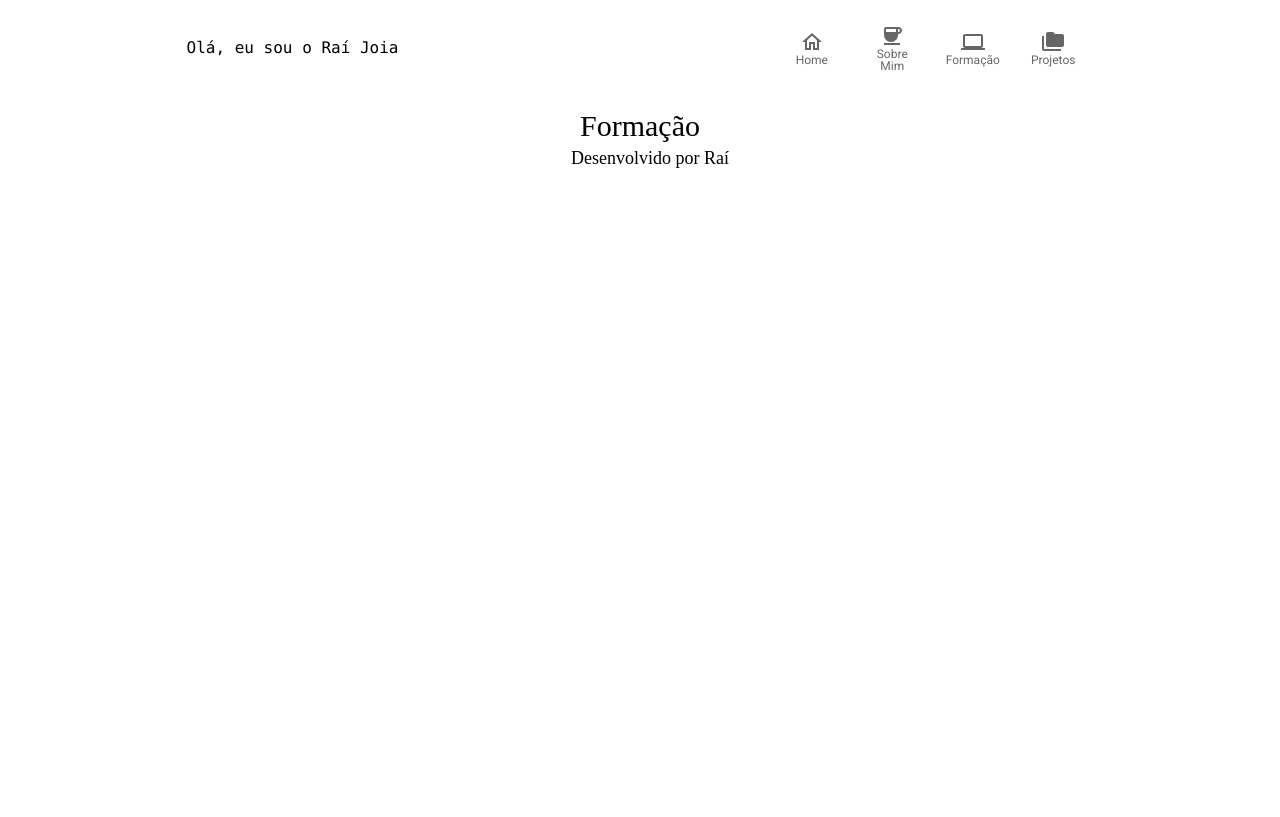
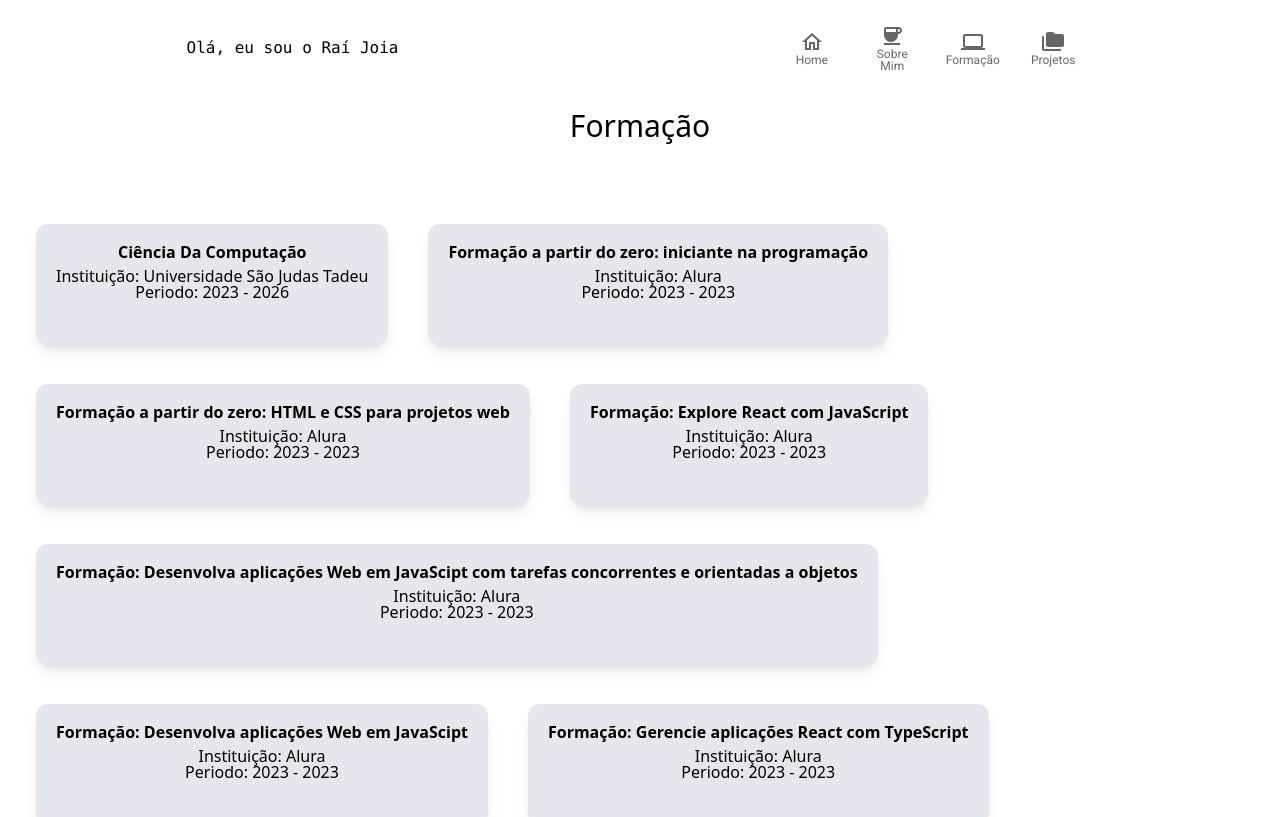
Before and after one commit to Raijoia/portfolio_2.0, a React (Vite) app: page /formacao in a window 1280 px wide. Shown: the top 817 px of the page. Built offline with nearby package versions, Linux system fonts and the light colour scheme.

Commit message:
page formacao ok

```diff
--- a/src/components/Title/index.tsx
+++ b/src/components/Title/index.tsx
@@ -4,7 +4,7 @@ interface TitleProps {
 
 const Title = ( { children } :TitleProps) => {
   return (
-    <h3 className="text-center text-3xl mt-8">{children}</h3>
+    <h3 className="text-center text-3xl mt-8 font-sans">{children}</h3>
   )
 }
 
--- a/src/index.css
+++ b/src/index.css
@@ -3,7 +3,7 @@
 @tailwind utilities;
 
 * {
-	font-family: 'Montserrat', sans-serif;;
+	font-family: 'Montserrat', sans-serif;
 }
 
 html, body, div, span, applet, object, iframe,
--- a/src/pages/Formacao/index.tsx
+++ b/src/pages/Formacao/index.tsx
@@ -1,8 +1,74 @@
 import Title from "../../components/Title"
 
 const Formacao = () => {
+  const formacao = [
+    {
+      id: 1,
+      curso: "Ciência Da Computação",
+      instituicao: "Universidade São Judas Tadeu",
+      periodo: "2023 - 2026",
+    },
+    {
+      id: 2,
+      curso: "Formação a partir do zero: iniciante na programação",
+      instituicao: "Alura",
+      periodo: "2023 - 2023",
+    },
+    {
+      id: 3,
+      curso: "Formação a partir do zero: HTML e CSS para projetos web",
+      instituicao: "Alura",
+      periodo: "2023 - 2023",
+    },
+    {
+      id: 4,
+      curso: "Formação: Explore React com JavaScript",
+      instituicao: "Alura",
+      periodo: "2023 - 2023",
+    },
+    {
+      id: 5,
+      curso:
+        "Formação: Desenvolva aplicações Web em JavaScipt com tarefas concorrentes e orientadas a objetos",
+      instituicao: "Alura",
+      periodo: "2023 - 2023",
+    },
+    {
+      id: 6,
+      curso: "Formação: Desenvolva aplicações Web em JavaScipt",
+      instituicao: "Alura",
+      periodo: "2023 - 2023",
+    },
+    {
+      id: 7,
+      curso: "Formação: Gerencie aplicações React com TypeScript",
+      instituicao: "Alura",
+      periodo: "2023 - 2023",
+    },
+  ]
+
+
   return (
-    <Title>Formação</Title>
+    <>
+      <Title>Formação</Title>
+      <div className="">
+          <ul className="flex gap-10 mt-20 mb-72 ml-9 mr-9 flex-wrap">
+            {formacao.map((item) => (
+              <li
+                key={item.id}
+                className="p-5 bg-gray-200 dark:bg-dark-200 sm:rounded-xl sm:shadow-lg flex gap-2 flex-col items-center sm:hover:shadow-gray-500 sm:hover:shadow-lg font-sans"
+              >
+                <h4 className="font-bold">{item.curso}</h4>
+                <p className="text-center">
+                  Instituição: {item.instituicao} <br />{" "}
+                  <b>Periodo: {item.periodo}</b>
+                </p>{" "}
+                <br />
+              </li>
+            ))}
+          </ul>
+      </div>
+    </>
   )
 }
 
```
